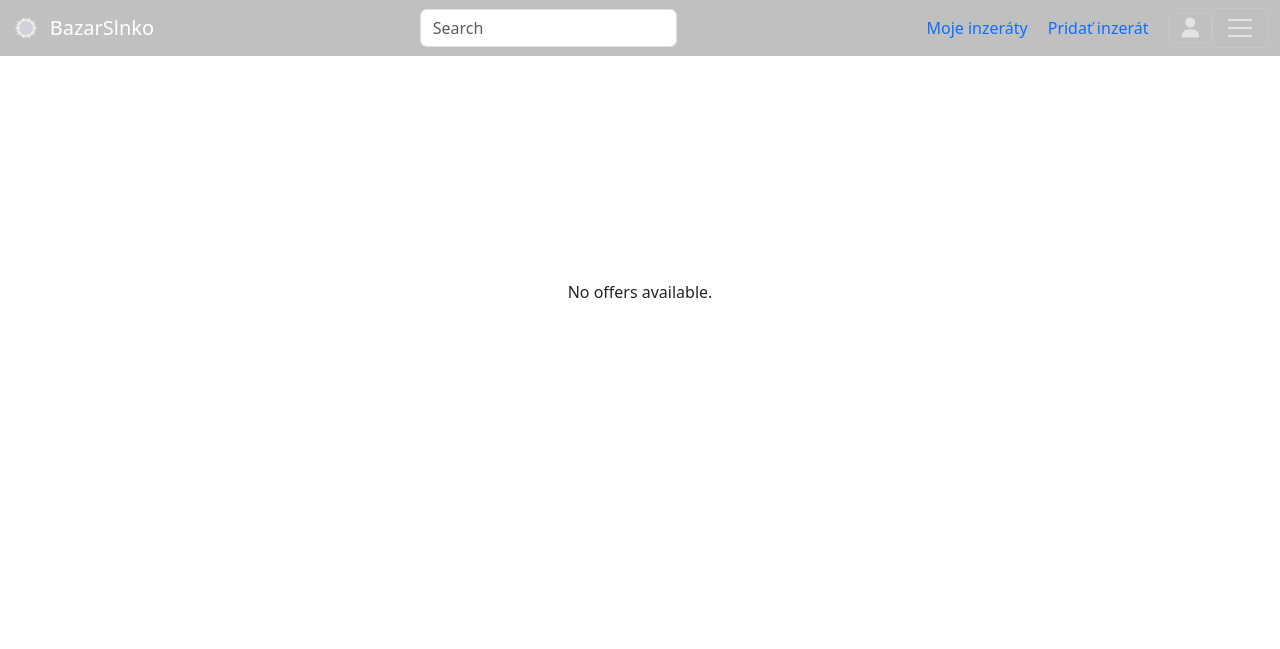
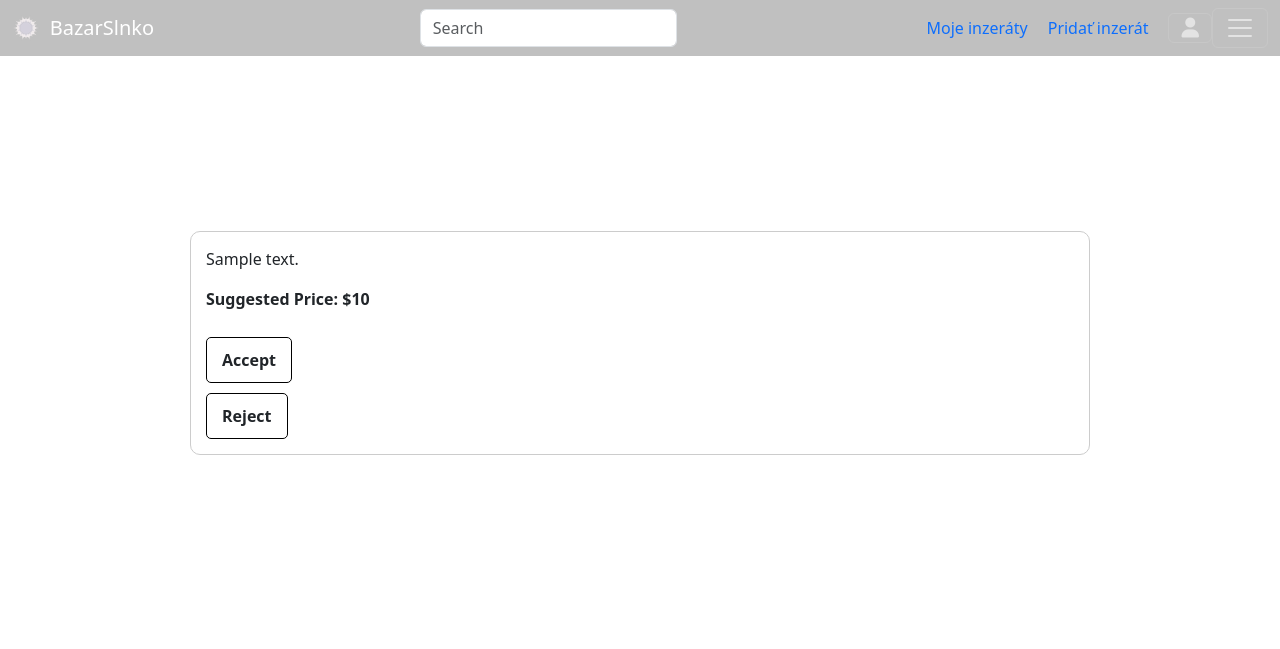
Before and after one commit to ApetitoNatierka/Semestralna_praca_VAII, a Laravel app: page /sent_offers in a window 1280 px wide. Shown: the top 649 px of the page. Run offline with Laravel 10, Linux system fonts and the light colour scheme; a user stored in the database is signed in; tables that the repository leaves empty hold one stand-in row (values such as "Sample post"); some libraries are stand-ins or nearby versions.

Commit message:
pridanie moznosti vytvorenia poziadavky

```diff
--- a/app/Http/Controllers/OffersController.php
+++ b/app/Http/Controllers/OffersController.php
@@ -31,7 +31,12 @@ class OffersController extends Controller
 
     public function get_sent_offers() {
 
-        $offers = Offers::where('user_id', auth()->id());
+        $offers = Offers::where('user_id', auth()->id())->get();
+        return view('offers', ['offers' => $offers]);
+    }
+
+    public function get_received_offers() {
+        $offers = Offers::where('to_user',auth()->id())->get();
         return view('offers', ['offers' => $offers]);
     }
 
--- a/public/css/styles_offers.css
+++ b/public/css/styles_offers.css
@@ -0,0 +1,27 @@
+.container {
+    display: flex;
+    flex-direction: column;
+    align-items: center;
+    margin-top: 50px;
+}
+
+.offer {
+    width: 900px;
+    margin: 0 auto;
+    border: 1px solid #ccc;
+    border-radius: 10px;
+    margin-bottom: 15px;
+    padding: 15px;
+}
+
+.btn {
+    border: 1px solid #000;
+    border-radius: 5px;
+    font-weight: bold;
+    padding: 10px 15px;
+    margin-top: 10px;
+}
+
+.suggested-price {
+    font-weight: bold;
+}
--- a/resources/views/offers.blade.php
+++ b/resources/views/offers.blade.php
@@ -7,8 +7,10 @@
             <div class="offer">
                 <p class="description">{{ $offer->description }}</p>
                 <p class="suggested-price">Suggested Price: ${{ $offer->suggested_price }}</p>
-                <form action="/accept_offer/{{ $offer->id }}" method="POST">
+                @if(auth()->id() == $offer->to_user)
+                    <form action="/delete_product/{{ $offer->product->id }}" method="POST">
                         @csrf
+                        @method('DELETE')
                         <button type="submit" class="btn btn--accept">Accept</button>
                     </form>
                     <form action="/reject_offer/{{ $offer->id }}" method="POST">
@@ -16,6 +18,7 @@
                         @method('DELETE')
                         <button type="submit" class="btn btn--reject">Reject</button>
                     </form>
+                @endif
             </div>
         @empty
             <p>No offers available.</p>
--- a/resources/views/product.blade.php
+++ b/resources/views/product.blade.php
@@ -48,10 +48,12 @@
         @endif
     </div>
     <div class="offer_section">
-        @if(auth()->check())
+        @if(auth()->check() && auth()->id() != $product->user_id)
             <a href="/send_offer/{{$product->id}}">
                 <button class="btn btn--secondary">Send offer</button>
             </a>
+        @elseif(auth()->id() == $product->user_id)
+            <p>Cannot send offer to your own product</p>
         @else
             <a href="/sign_in">
                 <button class="btn btn--secondary">Send offer</button>
```
Lines whose indentation alone changed are shown as unchanged.
